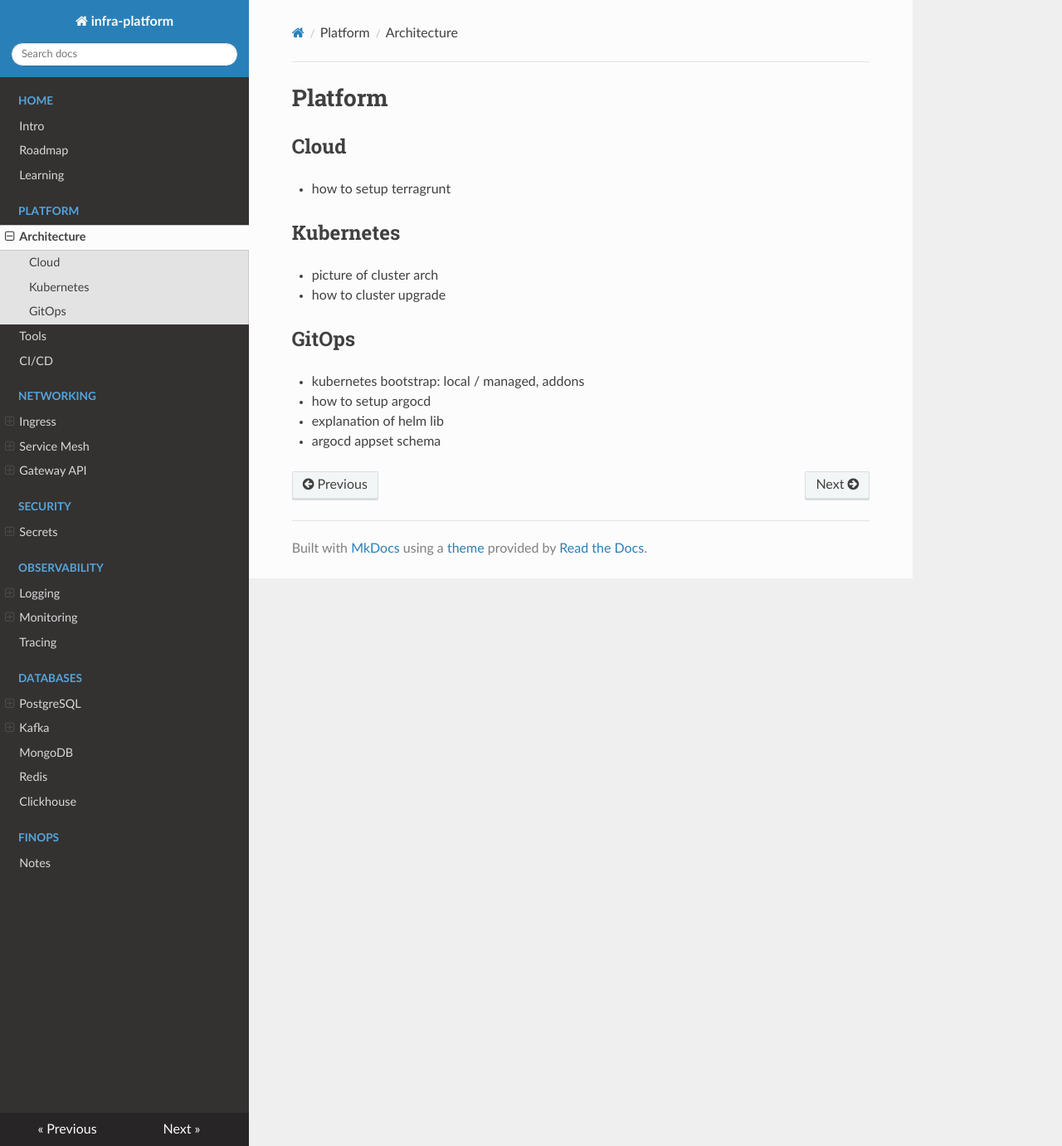
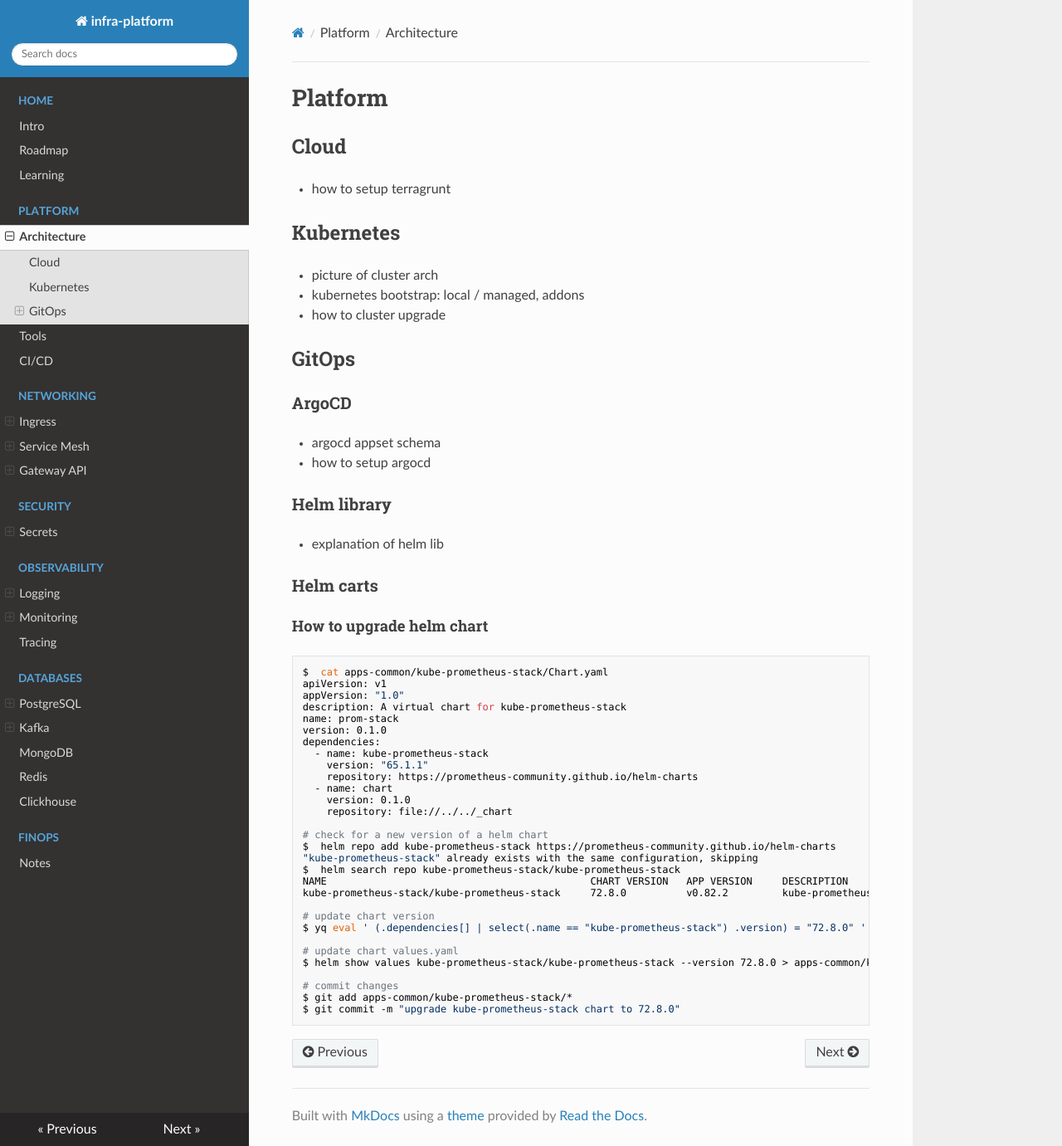
Before and after one commit to andrewozh/infra-apps, an MkDocs documentation site: the page built from docs/platform.md, in a window 1280 px wide and 1381 px high. Shown: the whole window at 83% size. Built offline with MkDocs 1.6.1, drawn with Linux system fonts in a browser that asks for light colours; nearby versions of some CDN libraries.

Commit message:
Docs update

````diff
--- a/docs/platform.md
+++ b/docs/platform.md
@@ -7,12 +7,53 @@
 ## Kubernetes
 
 - picture of cluster arch
+- kubernetes bootstrap: local / managed, addons
 - how to cluster upgrade
 
 ## GitOps
 
-- kubernetes
-  bootstrap: local / managed, addons
+### ArgoCD
+
+- argocd appset schema
 - how to setup argocd
+
+### Helm library
+
 - explanation of helm lib
-- argocd appset schema
+
+### Helm carts
+
+#### How to upgrade helm chart
+
+```bash
+$  cat apps-common/kube-prometheus-stack/Chart.yaml
+apiVersion: v1
+appVersion: "1.0"
+description: A virtual chart for kube-prometheus-stack
+name: prom-stack
+version: 0.1.0
+dependencies:
+  - name: kube-prometheus-stack
+    version: "65.1.1"
+    repository: https://prometheus-community.github.io/helm-charts
+  - name: chart
+    version: 0.1.0
+    repository: file://../../_chart
+
+# check for a new version of a helm chart
+$  helm repo add kube-prometheus-stack https://prometheus-community.github.io/helm-charts
+"kube-prometheus-stack" already exists with the same configuration, skipping
+$  helm search repo kube-prometheus-stack/kube-prometheus-stack
+NAME                                            CHART VERSION   APP VERSION     DESCRIPTION
+kube-prometheus-stack/kube-prometheus-stack     72.8.0          v0.82.2         kube-prometheus-stack collects Kubernetes manif...
+
+# update chart version
+$ yq eval ' (.dependencies[] | select(.name == "kube-prometheus-stack") .version) = "72.8.0" ' -i  apps-common/kube-prometheus-stack/Chart.yaml
+
+# update chart values.yaml
+$ helm show values kube-prometheus-stack/kube-prometheus-stack --version 72.8.0 > apps-common/kube-prometheus-stack/values.yaml
+
+# commit changes
+$ git add apps-common/kube-prometheus-stack/*
+$ git commit -m "upgrade kube-prometheus-stack chart to 72.8.0"
+```
````
Also changed, not shown: docs/tools.md (+4 -4 lines).
